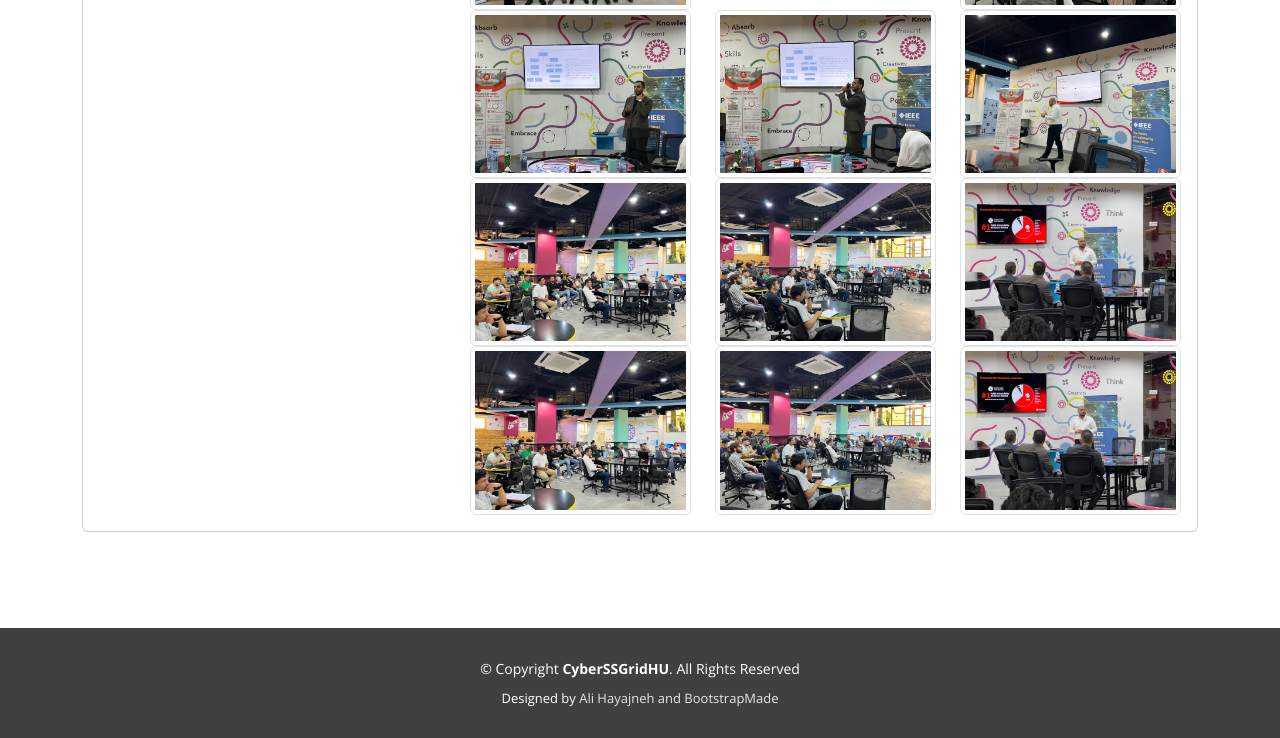
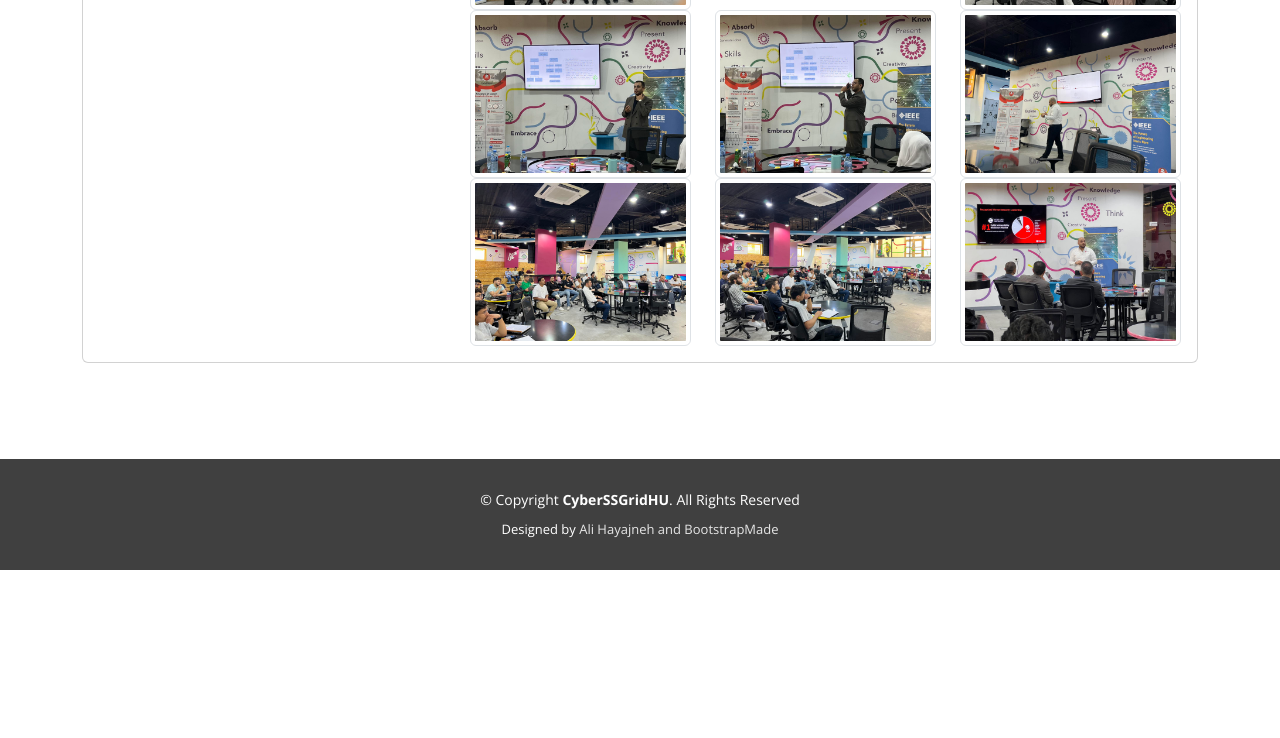
Before and after one commit to cyberssgridhu/cyberssgridhu.github.io, a plain HTML site: page events.html in a window 1280 px wide. Shown: the part 1989-2727 px from the top of the page. After the commit the page ends 2559 px from the top, so only its background shows below. Drawn offline with nearby package versions, Linux system fonts and the light colour scheme.

Commit message:
Update events.html

```diff
--- a/events.html
+++ b/events.html
@@ -341,23 +341,6 @@
                                                 </div>
                                             </div>
 
-                                            <div class="row"> <!-- Bootstrap row -->
-                                                <div class="col-lg-4 col-md-4 col-sm-4 gallery-image-container">
-                                                    <a href="assets/img/events/w-7.jpg" target="_blank">
-                                                        <img src="assets/img/events/w-7.jpg" alt="Event Image 1" class="img-thumbnail img-fluid">
-                                                    </a>
-                                                </div>
-                                                <div class="col-lg-4 col-md-4 col-sm-4 gallery-image-container">
-                                                    <a href="assets/img/events/w-8.jpg" target="_blank">
-                                                        <img src="assets/img/events/w-8.jpg" alt="Event Image 2" class="img-thumbnail img-fluid">
-                                                    </a>
-                                                </div>
-                                                <div class="col-lg-4 col-md-4 col-sm-4 gallery-image-container">
-                                                    <a href="assets/img/events/w-9.jpg" target="_blank">
-                                                        <img src="assets/img/events/w-9.jpg" alt="Event Image 3" class="img-thumbnail img-fluid">
-                                                    </a>
-                                                </div>
-                                            </div>
                                         </div>
                                     </div>
                                 </div>
```
